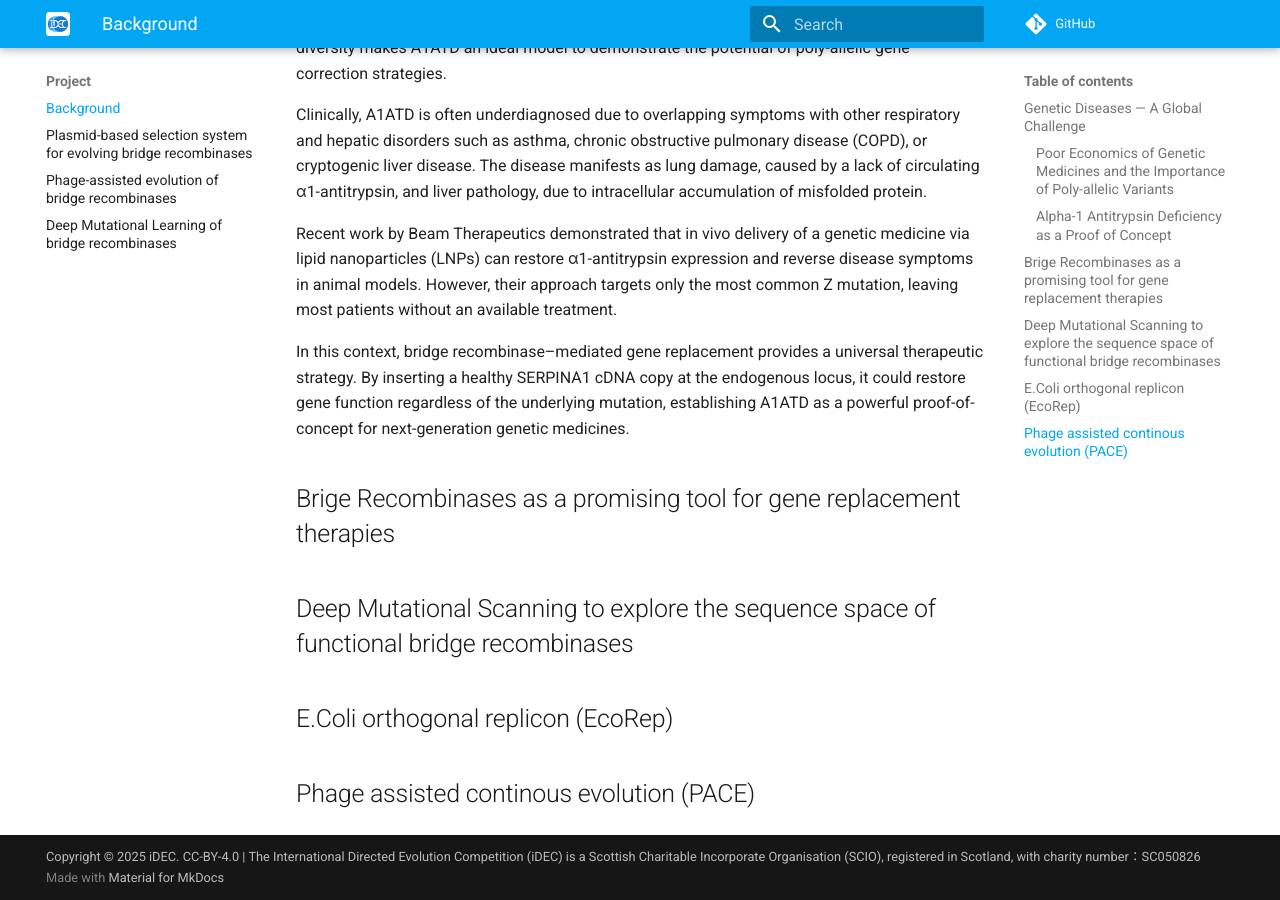
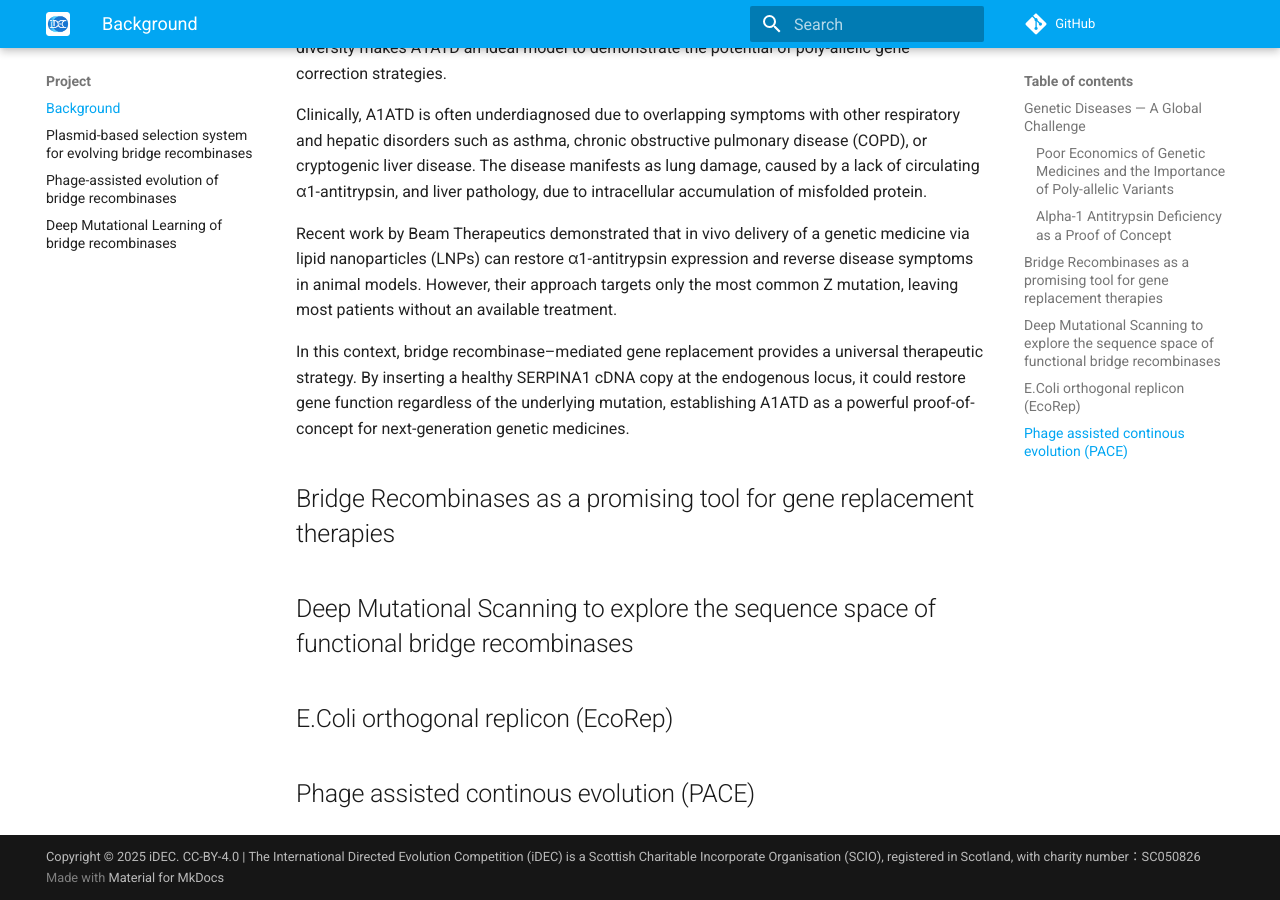
Before and after one commit to sofifilippini7-tech/2025_Evolution_Suisse_2025, an MkDocs documentation site: the page built from docs/project/background.md, in a window 1280 px wide and 900 px high, scrolled down 1127 px. Built offline with MkDocs 1.6.1 and Material for MkDocs 9.7.7, drawn with Linux system fonts in a browser that asks for light colours; comment, search, counter and statistics services are not loaded.

Commit message:
Update background.md

```diff
--- a/docs/project/background.md
+++ b/docs/project/background.md
@@ -22,7 +22,7 @@ Recent work by Beam Therapeutics demonstrated that in vivo delivery of a genetic
 
 In this context, bridge recombinase–mediated gene replacement provides a universal therapeutic strategy. By inserting a healthy SERPINA1 cDNA copy at the endogenous locus, it could restore gene function regardless of the underlying mutation, establishing A1ATD as a powerful proof-of-concept for next-generation genetic medicines.
 
-## Brige Recombinases as a promising tool for gene replacement therapies
+## Bridge Recombinases as a promising tool for gene replacement therapies
 
 ## Deep Mutational Scanning to explore the sequence space of functional bridge recombinases
 
```
